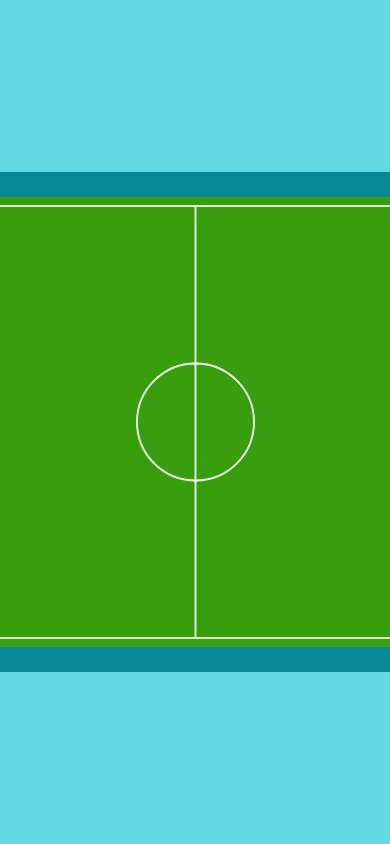
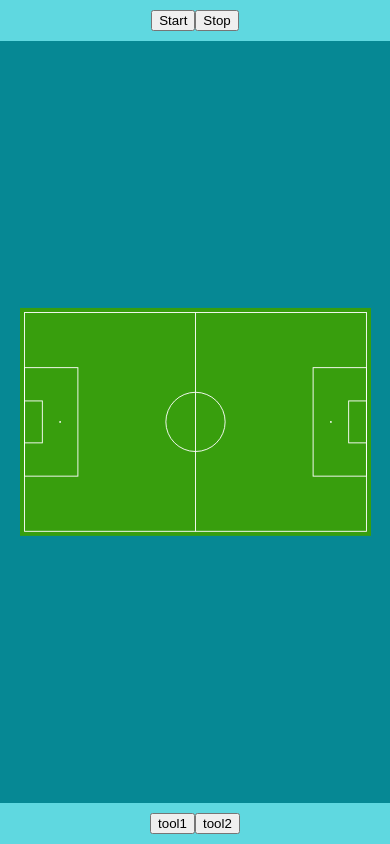
Before and after one commit to CJ-cooper6/StrideTactix, a Vue app in the folder frontend/: page / in a window 390 px wide. Built offline with nearby package versions, Linux system fonts and the light colour scheme.

Commit message:
适配移动端

```diff
--- a/frontend/src/App.vue
+++ b/frontend/src/App.vue
@@ -54,5 +54,28 @@ import Field from './components/Field.vue'
 
 .top-buttons-panel, .tools-panel {
     padding: 10px;
+    display: flex;
+    flex-direction: row;
+}
+
+@media (max-width: 768px) {
+    .board {
+        width: 100%;
+        height: 100vh;
+        position: static;
+        transform: none;
+        top: 0;
+        left: 0;
+    }
+
+    .board-container-wrapper {
+        width: 100%;
+        height: calc(100vh - 120px); /* 减去顶部和底部面板的高度 */
+    }
+
+    .top-buttons-panel, .tools-panel {
+        flex-wrap: wrap;
+        justify-content: center;
+    }
 }
 </style>
```
